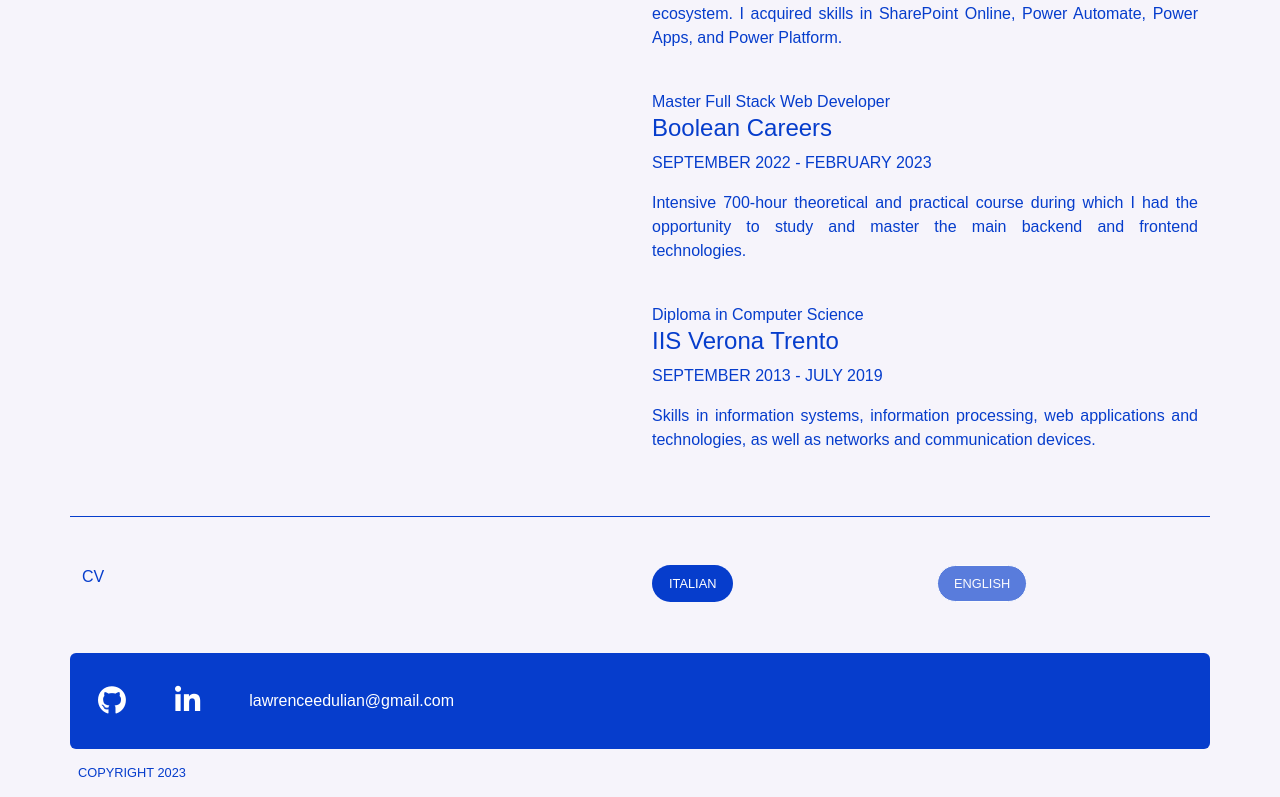
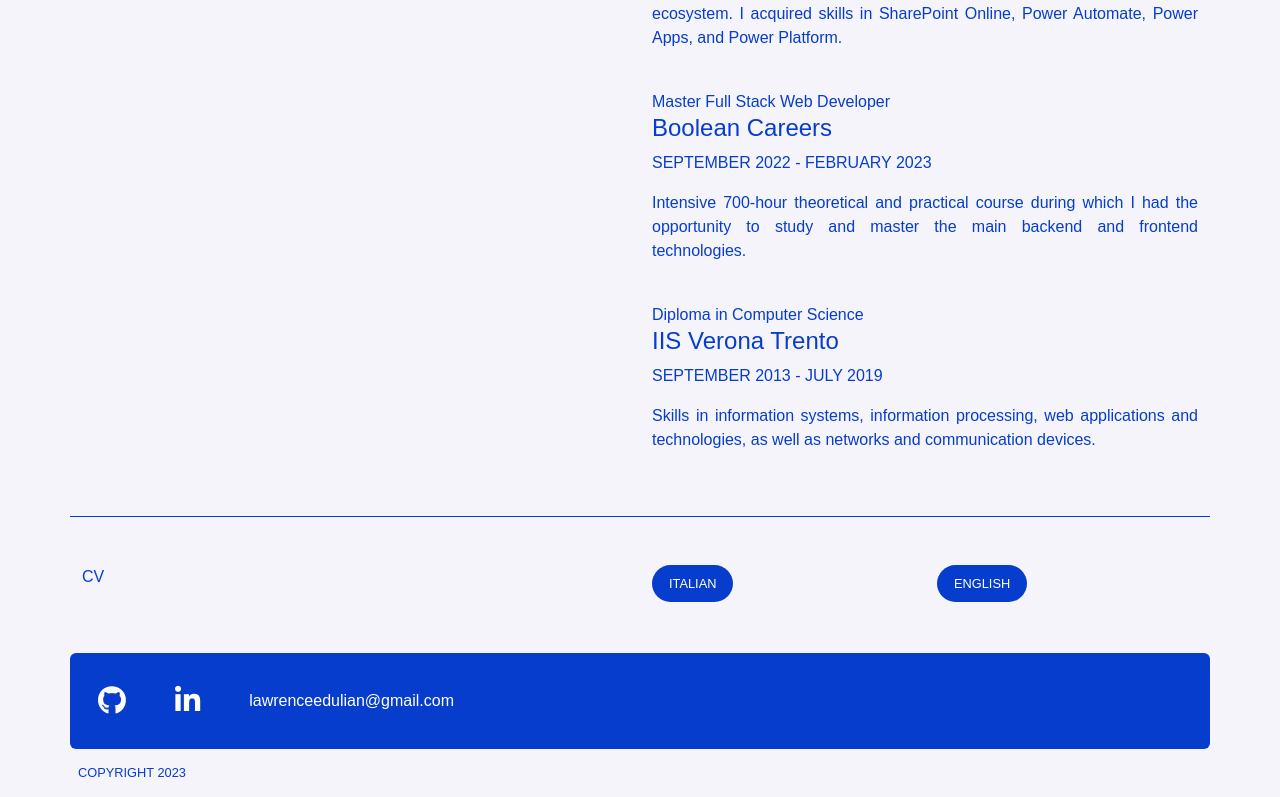
Before and after one commit to lawrencedulian/my-portfolio, a Vue app: page /about in a window 1280 px wide. Shown: the part 1335-2132 px from the top of the page. Built offline with nearby package versions, Linux system fonts and the light colour scheme.

Commit message:
update cv, renabled english cv btn

```diff
--- a/src/pages/AboutPage.vue
+++ b/src/pages/AboutPage.vue
@@ -80,7 +80,11 @@
 
                     I'm excited about the journey ahead, eager to learn, and ready to contribute to the tech and design
                     communities. Let's connect and explore the possibilities together!" -->
-                    Hi! I'm Lawrence, a frontend developer. I have a passion for technology and I'm currently diving into the world of React. My interest in UX/UI design drives me to create intuitive and engaging user experiences. When I'm not working, I enjoy biking and exploring nature, drawing inspiration from the beautiful landscapes around me. Right now, I'm looking to expand my professional network, so feel free to connect with me on LinkedIn. I’d love to connect and exchange ideas!
+                    Hi! I'm Lawrence, a frontend developer. I have a passion for technology and I'm currently diving
+                    into the world of React. My interest in UX/UI design drives me to create intuitive and engaging user
+                    experiences. When I'm not working, I enjoy biking and exploring nature, drawing inspiration from the
+                    beautiful landscapes around me. Right now, I'm looking to expand my professional network, so feel
+                    free to connect with me on LinkedIn. I’d love to connect and exchange ideas!
 
                 </p>
             </div>
@@ -160,7 +164,7 @@
             </div>
 
             <div class="col">
-                <a class="btn btn-lg btn-blue rounded-pill disabled"
+                <a class="btn btn-lg btn-blue rounded-pill"
                     onclick="window.open('/lawrence-edulian-cv-eng.pdf', '_blank'); return false">ENGLISH</a>
             </div>
         </section>
```
Also changed, not shown: 2 other files (tests, documents, lock files or other folders).
